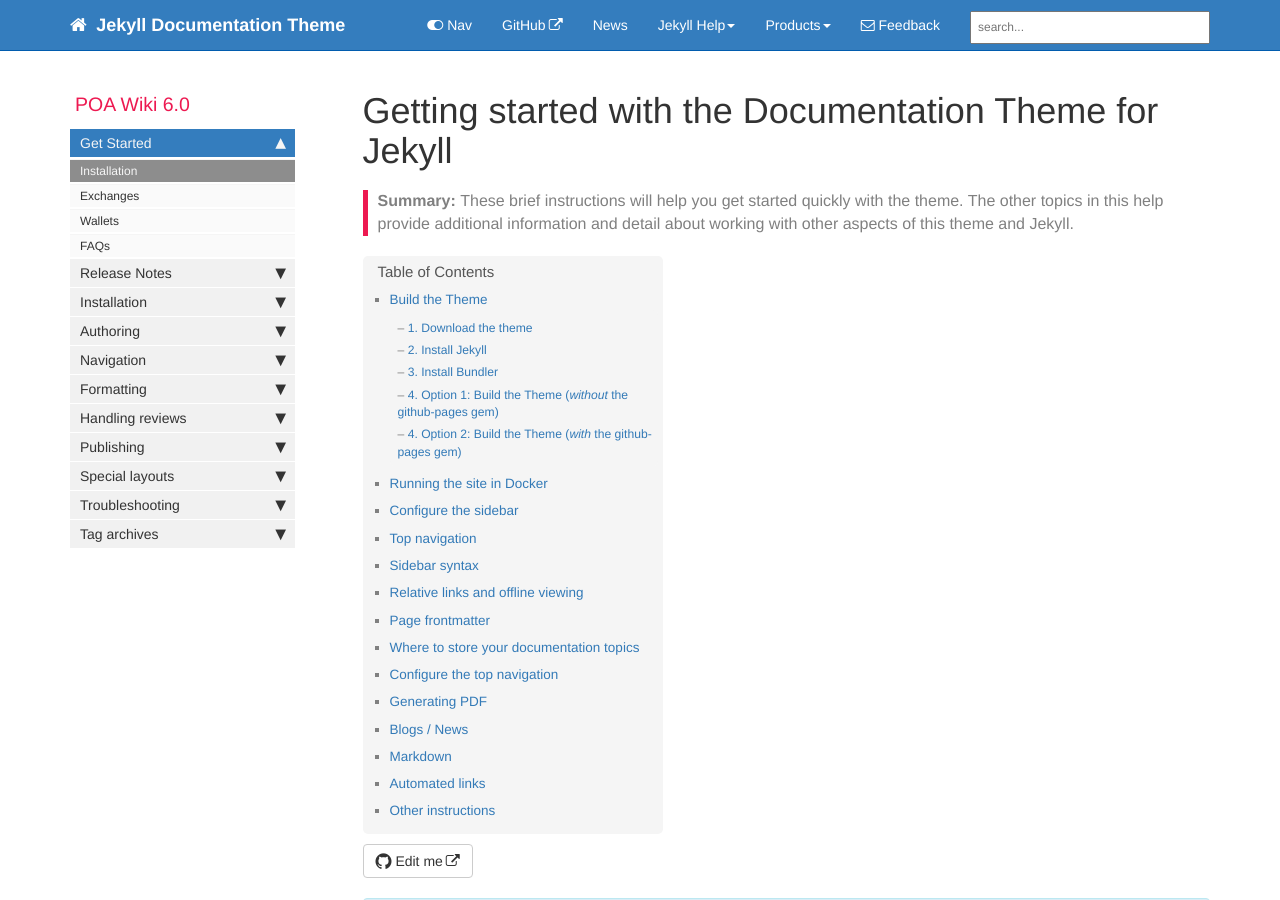
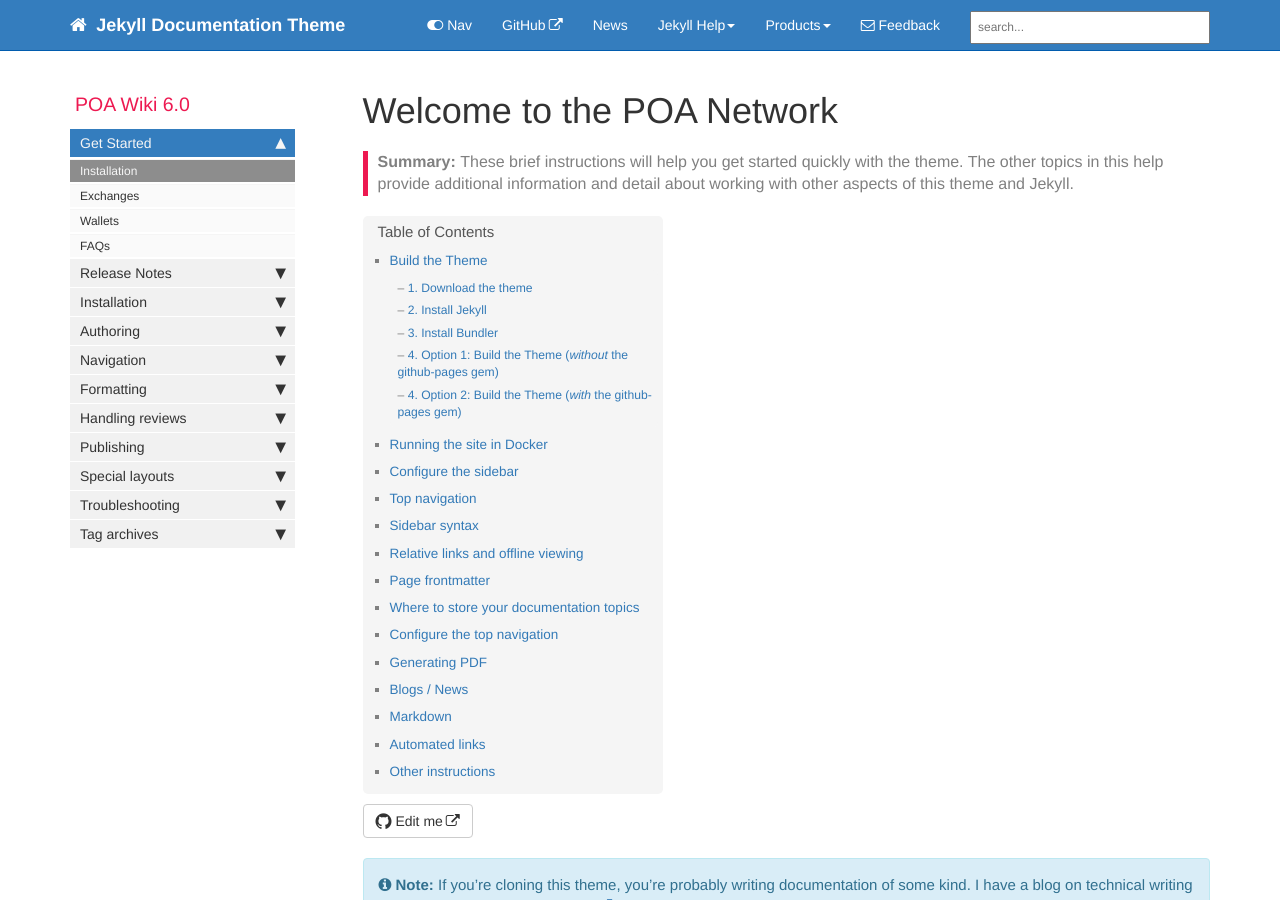
Before and after one commit to andogro/poa-wiki, a Jekyll site: the page built from index.md, in a window 1280 px wide and 900 px high. Built offline with Jekyll 4.4.1, drawn with Linux system fonts in a browser that asks for light colours; nearby versions of some CDN libraries; comment, search, counter and statistics services are not loaded.

Commit message:
update index.md

```diff
--- a/index.md
+++ b/index.md
@@ -1,5 +1,5 @@
 ---
-title: "Getting started with the Documentation Theme for Jekyll"
+title: "Welcome to the POA Network"
 keywords: sample homepage
 tags: [getting_started]
 sidebar: mydoc_sidebar
```
